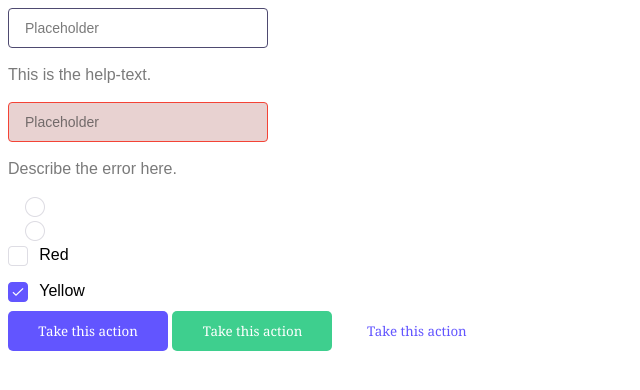
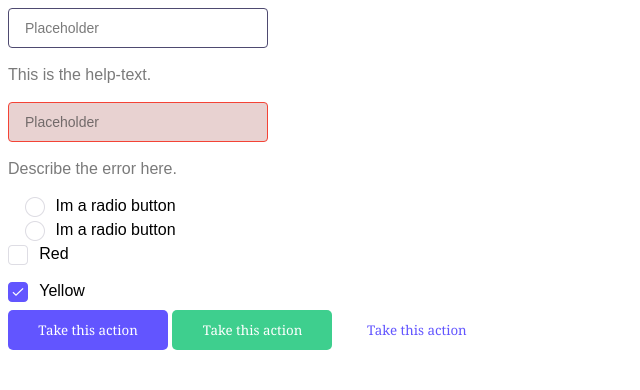
Before and after one commit to saravanacu/Front-EndLab, a plain HTML site: page style_guide.html in a window 1280 px wide. Shown: the whole page, without its empty margins (0-640 px from the left). Drawn offline with Linux system fonts and the light colour scheme.

Commit message:
text forradio button

```diff
--- a/style_guide.html
+++ b/style_guide.html
@@ -18,9 +18,9 @@
     </div>
     <div class="form__field">
       <input type="radio" class="form__radio" id="item-1" name="radio-selector">
-      <label for="item-1"></label><br>
+      <label for="item-1">Im a radio button</label> <br>
       <input type="radio" class="form__radio" id="item-2" name="radio-selector">
-      <label for="item-2"></label>
+      <label for="item-2">Im a radio button</label>
     </div>
     <div class="form__field">
         <input type="checkbox" class="form__checkbox" id="test1" />
--- a/styles/scss/_form.scss
+++ b/styles/scss/_form.scss
@@ -54,11 +54,11 @@ $label-error-color: #F44336;
 
 .form__radio {
   visibility: hidden;
+  margin-bottom:10px;
   + label {
     display: inline-block;
     position: relative;
-    height:20px;
-    width:20px;
+    padding-left: 30px;
     &:before {
       content:"";
       height:20px;
```
Also changed, not shown: styles/main.css, 1 other file.
